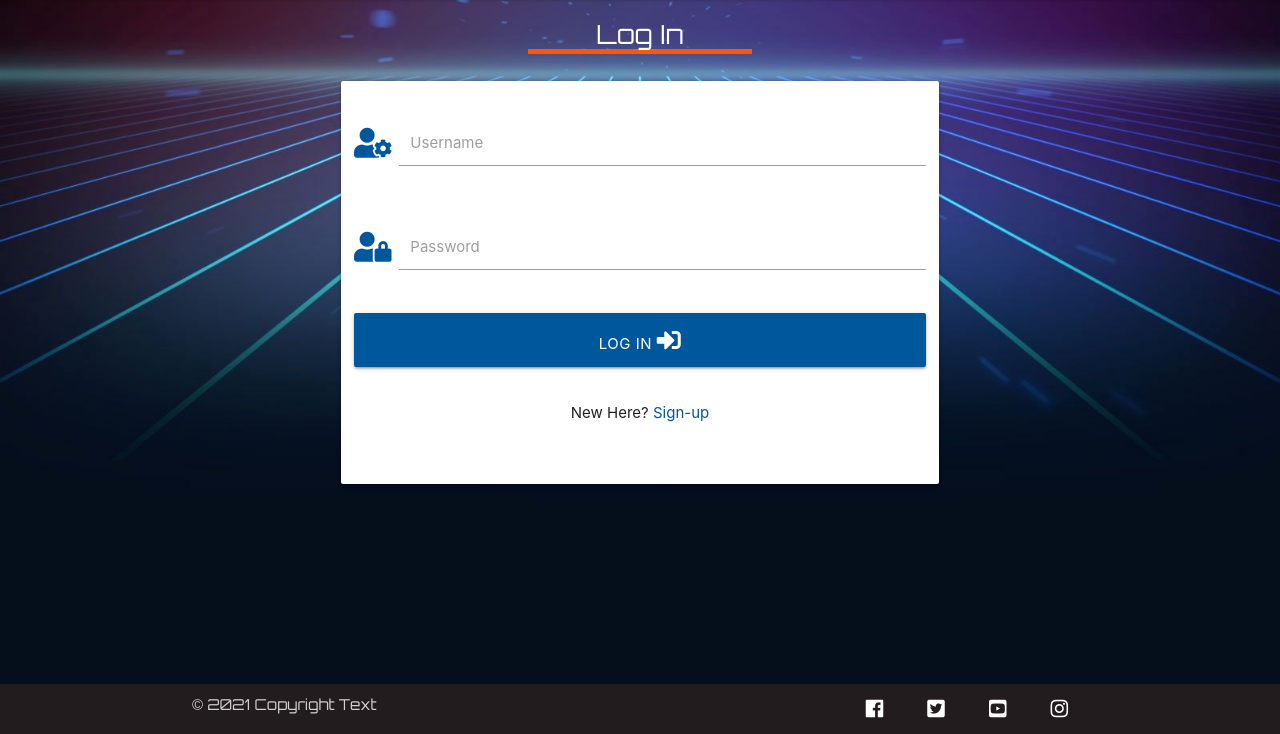
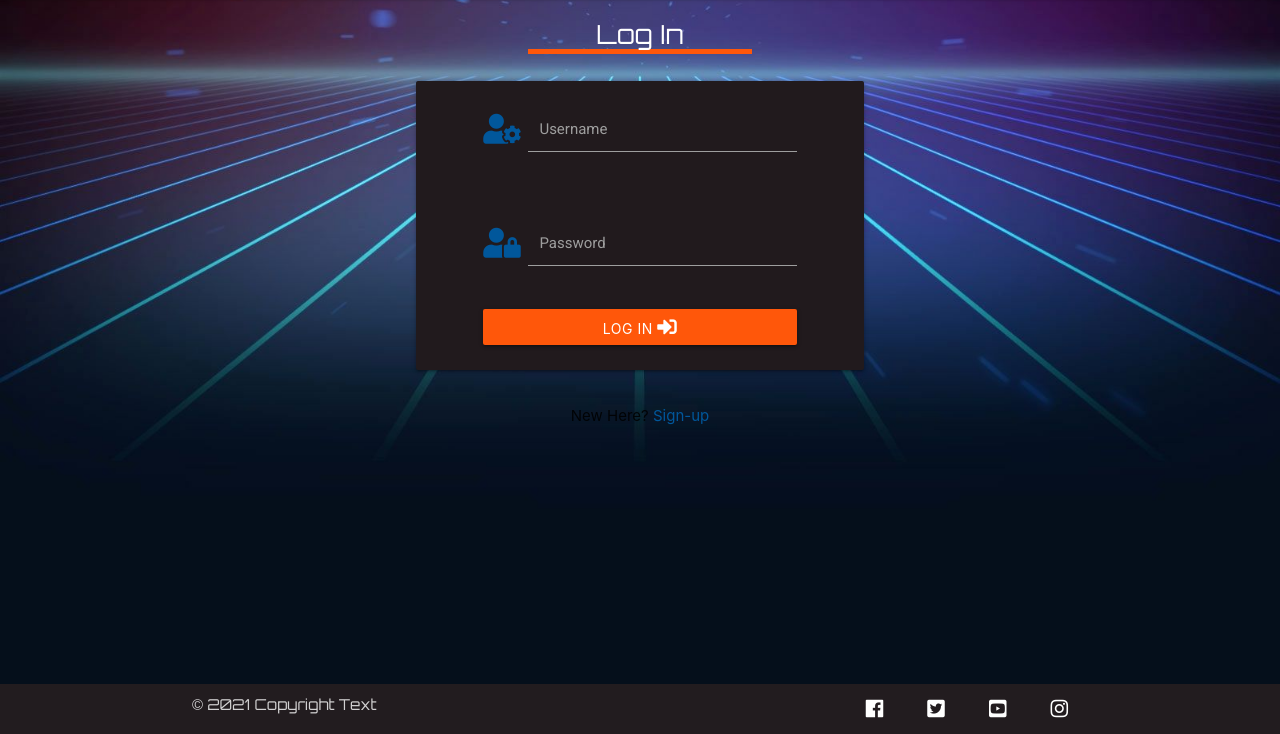
Before and after one commit to KevAndrews/Milestone_Project_3, a Flask app: page /login in a window 1280 px wide. Shown: the part 66-800 px from the top of the page. Run offline with Flask 2, Linux system fonts and the light colour scheme; some libraries are stand-ins or nearby versions.

Commit message:
Update Login page style

```diff
--- a/static/css/style.css
+++ b/static/css/style.css
@@ -166,11 +166,18 @@
 /* Custom Code for Buttons */
 .btn {
   background-color: #FF570A;
+  margin-bottom: 25px;
 }
 
 .btn:hover {
   background-color: #211a1dff;
 }
+
+/* Custom Code for input fields */
+.input-field {
+  margin-top: 25px;
+}
+
 
 /* Custom Code for Footer */
 .page-footer {
--- a/templates/login.html
+++ b/templates/login.html
@@ -4,11 +4,11 @@
     <h3 class="center-align">Log In</h3>
 
     <div class="row">
-        <form class="col s12 m8 offset-m2" method="POST" action="{{ url_for('login') }}">
-            <div class="card-panel">
+        <form class="col s12 m6 offset-m3" method="POST" action="{{ url_for('login') }}">
+            <div class="card">
                 <!-- username -->
                 <div class="row">
-					<div class="input-field col s12">
+					<div class="input-field col s8 m8 offset-s2 offset-m2">
 						<i class="fas fa-user-cog prefix light-blue-text text-darken-4"></i>
 						<input id="username" name="username" type="text" minlength="5"
                             maxlength="15" pattern="^[a-zA-Z0-9]{5,15}$" class="validate" required>
@@ -17,28 +17,29 @@
                 </div>
                 <!-- passowrd -->
                 <div class="row">
-                    <div class="input-field col s12">
+                    <div class="input-field col s8 m8 offset-s2 offset-m2">
 						<i class="fas fa-user-lock prefix light-blue-text text-darken-4"></i>
                         <input id="password" name="password" type="password" minlength="5"
                             maxlength="15" pattern="^[a-zA-Z0-9]{5,15}$" class="validate" required>
                         <label for="password">Password</label>
                     </div>
                 </div>
+
                 <!-- register -->
                 <div class="row">
-                    <button type="submit" class="col s12 btn-large light-blue darken-4 text-shadow">
+                    <button type="submit" class="col s8 m8 offset-s2 offset-m2 btn text-shadow">
                         Log In <i class="fas fa-sign-in-alt"></i>
                     </button>
                 </div>
-                <div class="row">
-                    <div class="col s12">
-                        <p class="center-align">
-                            New Here? <a href="{{ url_for('signup') }}" class="light-blue-text text-darken-4">Sign-up</a>
-                        </p>
-                    </div>
-                </div>
             </div>
         </form>
+        <div class="row">
+            <div class="col s12">
+                <p class="center-align">
+                    New Here? <a href="{{ url_for('signup') }}" class="light-blue-text text-darken-4">Sign-up</a>
+                </p>
+            </div>
+        </div>
     </div>
 
 {% endblock %}
```
